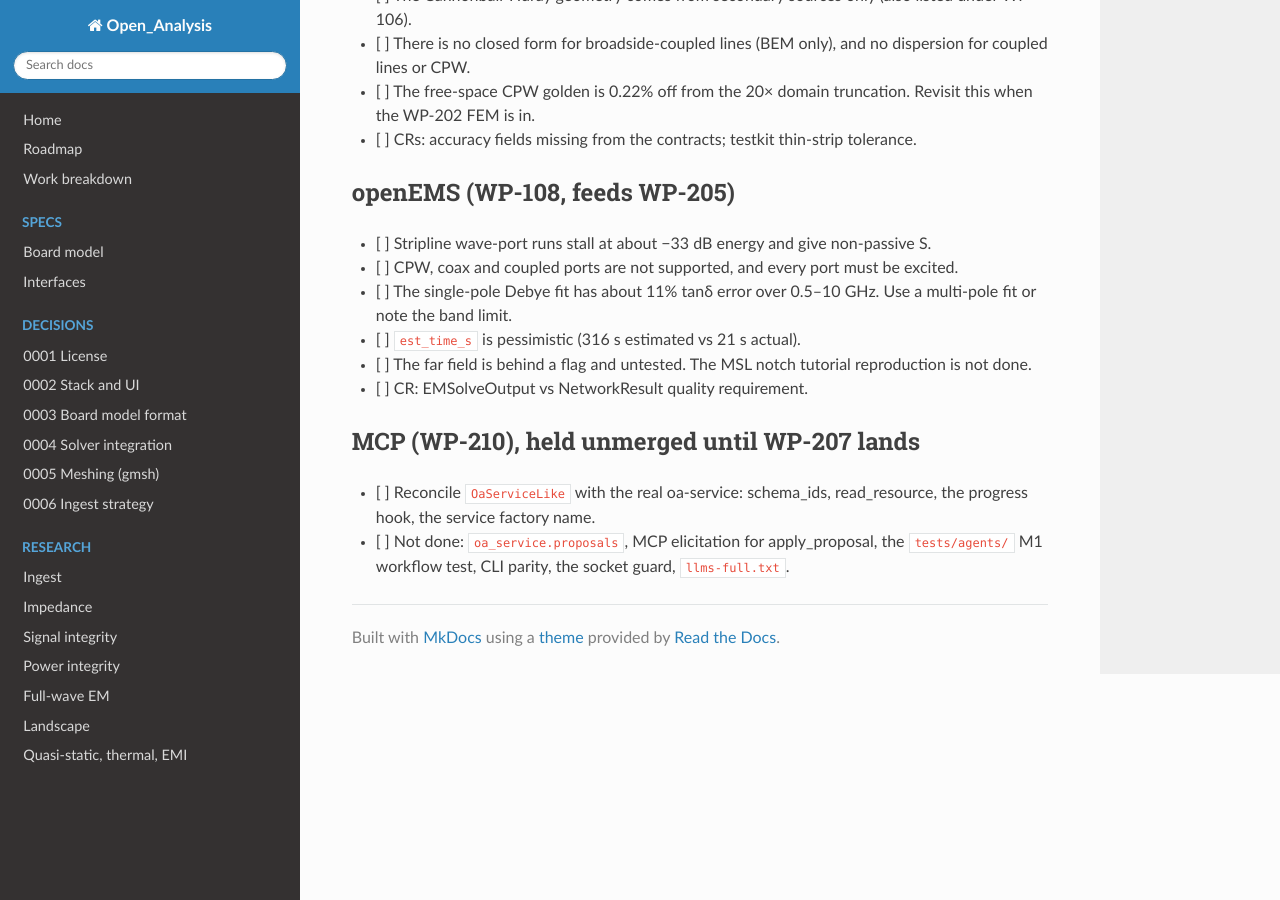
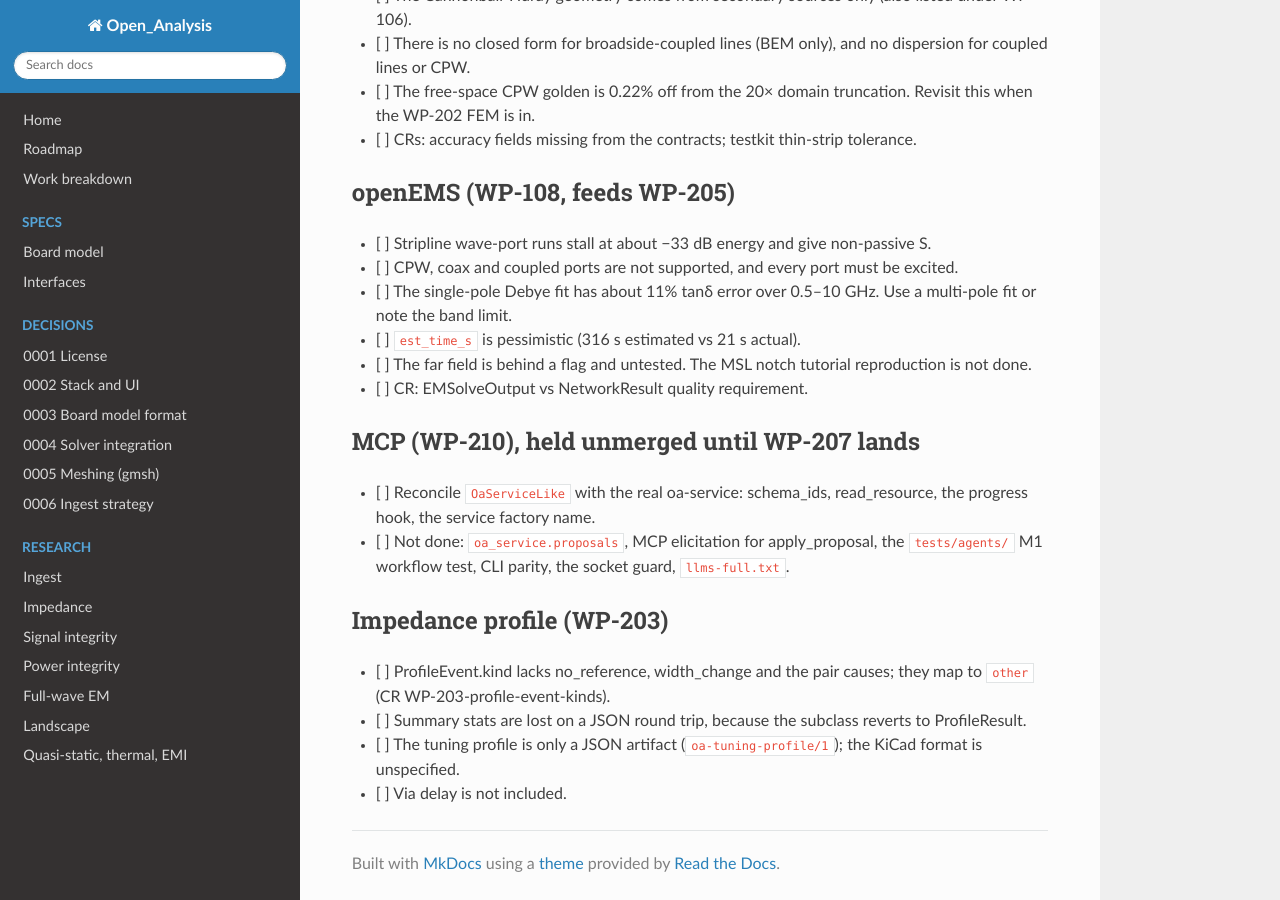
Before and after one commit to C-My-Code/Open_Analysis, an MkDocs documentation site: the page built from docs/FOLLOWUPS.md, in a window 1280 px wide and 900 px high, scrolled down 1823 px. Built offline with MkDocs 1.6.1, drawn with Linux system fonts in a browser that asks for light colours; nearby versions of some CDN libraries.

Commit message:
FOLLOWUPS: WP-203 gaps
Co-Authored-By: Claude Opus 5.5 <noreply@anthropic.com>
Claude-Session: https://claude.ai/code/session_011igm87KKv2vvAPV69iyBbW

```diff
--- a/docs/FOLLOWUPS.md
+++ b/docs/FOLLOWUPS.md
@@ -53,3 +53,9 @@ The integrator tracks known gaps found while merging work packages here. Each it
 ## MCP (WP-210), held unmerged until WP-207 lands
 - [ ] Reconcile `OaServiceLike` with the real oa-service: schema_ids, read_resource, the progress hook, the service factory name.
 - [ ] Not done: `oa_service.proposals`, MCP elicitation for apply_proposal, the `tests/agents/` M1 workflow test, CLI parity, the socket guard, `llms-full.txt`.
+
+## Impedance profile (WP-203)
+- [ ] ProfileEvent.kind lacks no_reference, width_change and the pair causes; they map to `other` (CR WP-203-profile-event-kinds).
+- [ ] Summary stats are lost on a JSON round trip, because the subclass reverts to ProfileResult.
+- [ ] The tuning profile is only a JSON artifact (`oa-tuning-profile/1`); the KiCad format is unspecified.
+- [ ] Via delay is not included.
```
